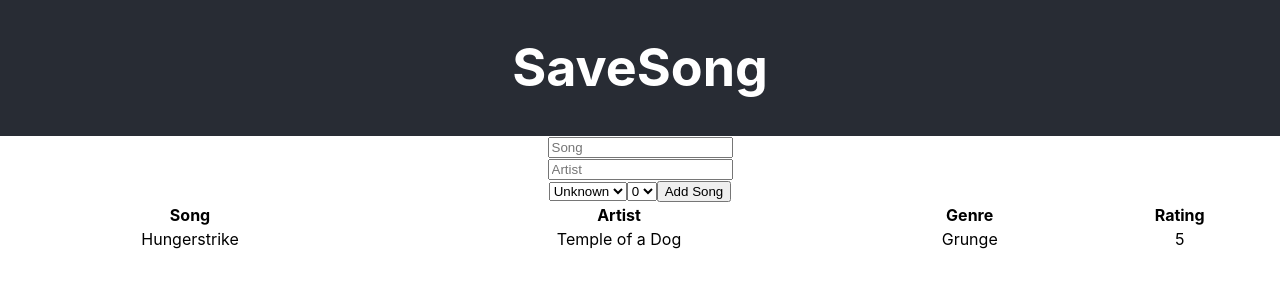
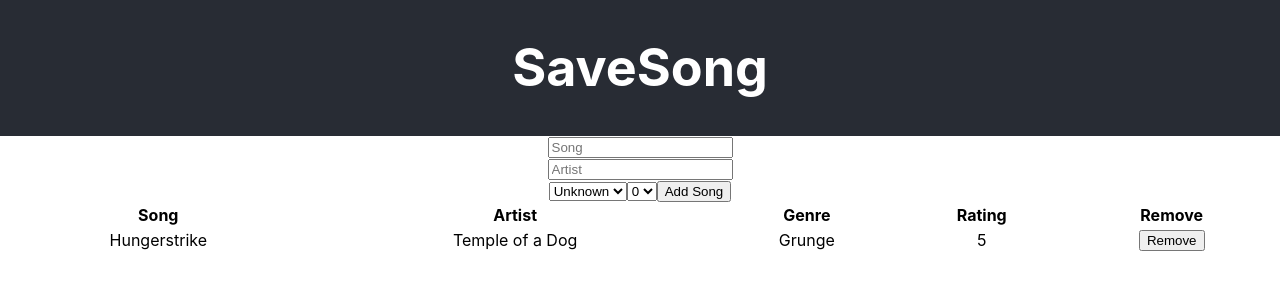
Before and after one commit to Tijs-vd-B/tijs_vd_b_eindopdracht_fed_level35, a React (Create React App) app: page / in a window 1280 px wide. Shown: the top 300 px of the page. Built offline with nearby package versions, Linux system fonts and the light colour scheme.

Commit message:
add remove function on items in the songlist

```diff
--- a/src/SongOverview.js
+++ b/src/SongOverview.js
@@ -8,7 +8,7 @@ class SongOverview extends Component {
     this.state = {
       songs: [
         {
-          id: 1,
+          id: 0,
           title: "Hungerstrike",
           artist: "Temple of a Dog",
           genre: "Grunge",
@@ -54,6 +54,7 @@ class SongOverview extends Component {
     };
     this.handleChange = this.handleChange.bind(this);
     this.handleClickAddSong = this.handleClickAddSong.bind(this);
+    this.handleClickRemoveItem = this.handleClickRemoveItem.bind(this);
   }
 
   capitalizeFirstChar = function (string) {
@@ -77,7 +78,7 @@ class SongOverview extends Component {
       );
     } else {
       const newSong = {
-        id: this.state.songs.length + 1,
+        id: this.state.songs.length,
         title: this.capitalizeFirstChar(this.state.newSongTitle),
         artist: this.capitalizeFirstChar(this.state.newSongArtist),
         genre: this.state.newSongGenre,
@@ -91,10 +92,26 @@ class SongOverview extends Component {
     }
   };
 
-  handleChange(event) {
+  handleClickRemoveItem = (item) => {
+    console.log(item);
+    let newSongs = this.state.songs;
+    newSongs.splice(item.id, 1);
+    console.log(newSongs);
+    this.setState({
+      ...this.state,
+      songs: newSongs,
+    });
+    // let newSongs = this.state.songs.filter((song) => {
+    //   return song !== item;
+    // });
+    // this.setState({ songs: newSongs });
+    // const removeId = event.id
+  };
+
+  handleChange = (event) => {
     const { name, value } = event.target;
     this.setState({ [name]: value });
-  }
+  };
 
   render() {
     return (
@@ -112,8 +129,12 @@ class SongOverview extends Component {
               <th className="song-row__item">Artist</th>
               <th className="song-row__item">Genre</th>
               <th className="song-row__item">Rating</th>
+              <th className="song-row__item">Remove</th>
             </tr>
-            <SongList songs={this.state.songs} />
+            <SongList
+              songs={this.state.songs}
+              handleClickRemoveItem={this.handleClickRemoveItem}
+            />
           </tbody>
         </table>
       </div>
--- a/src/components/InputTextField.js
+++ b/src/components/InputTextField.js
@@ -1,6 +1,6 @@
 import React from "react";
 
-function InputField(props) {
+function InputTextField(props) {
   return (
     <div className="song-form-item">
       <input
@@ -13,4 +13,4 @@ function InputField(props) {
   );
 }
 
-export default InputField;
+export default InputTextField;
--- a/src/components/SongList.js
+++ b/src/components/SongList.js
@@ -7,6 +7,11 @@ function SongList(props) {
       <td>{item.artist}</td>
       <td>{item.genre}</td>
       <td>{item.rating}</td>
+      <td>
+        <button onClick={props.handleClickRemoveItem.bind(this, item)}>
+          Remove
+        </button>
+      </td>
     </tr>
   ));
   return listItems;
```
Also changed, not shown: 1 other file (tests, documents, lock files or other folders).
